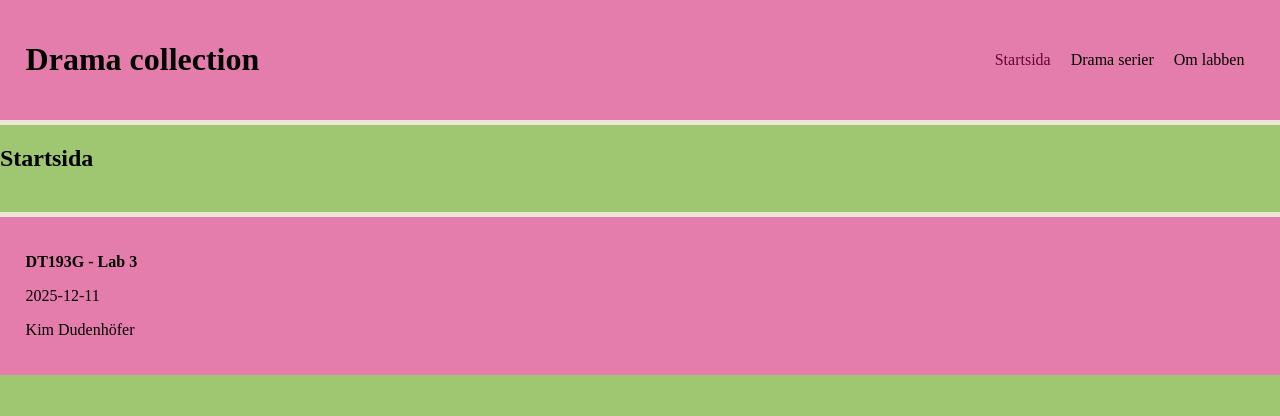
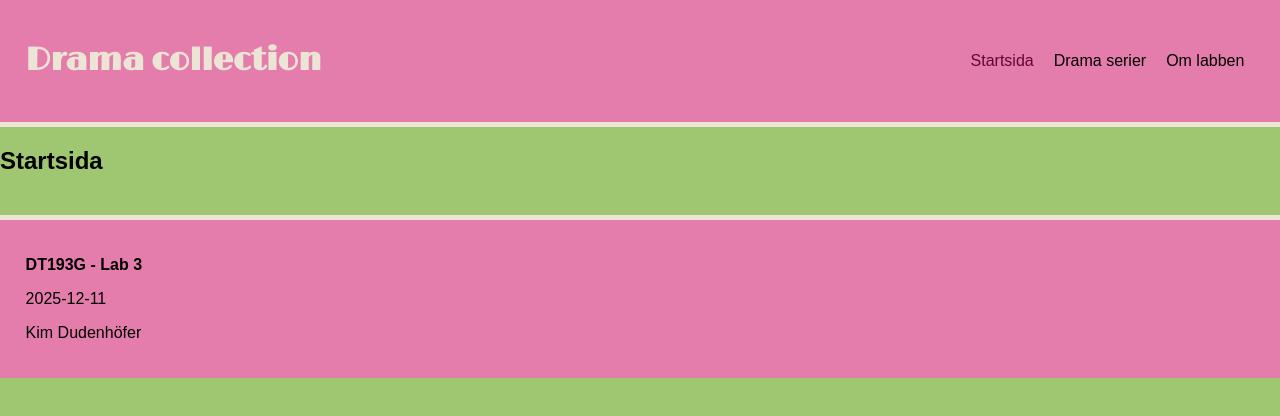
Before and after one commit to kimdude/dt193g-lab3, a Vue app: page / in a window 1280 px wide. Shown: the top 416 px of the page. Built offline with nearby package versions, Linux system fonts and the light colour scheme.

Commit message:
Lagt till typsnitt.

```diff
--- a/src/assets/main.css
+++ b/src/assets/main.css
@@ -1,12 +1,21 @@
+@import url('https://fonts.googleapis.com/css2?family=Limelight&display=swap');
+
+
 body {
   margin: 0px;
   background-color: #9FC670;
+  font-family: Arial, Helvetica, sans-serif;
 }
 
 section {
   padding: 20px 2vw;
 }
 
+h1 {
+  font-family: "Limelight", cursive;
+  color: #ECE4D4;
+}
+
 button {
   cursor: pointer;
   padding: 5px 10px;
```
